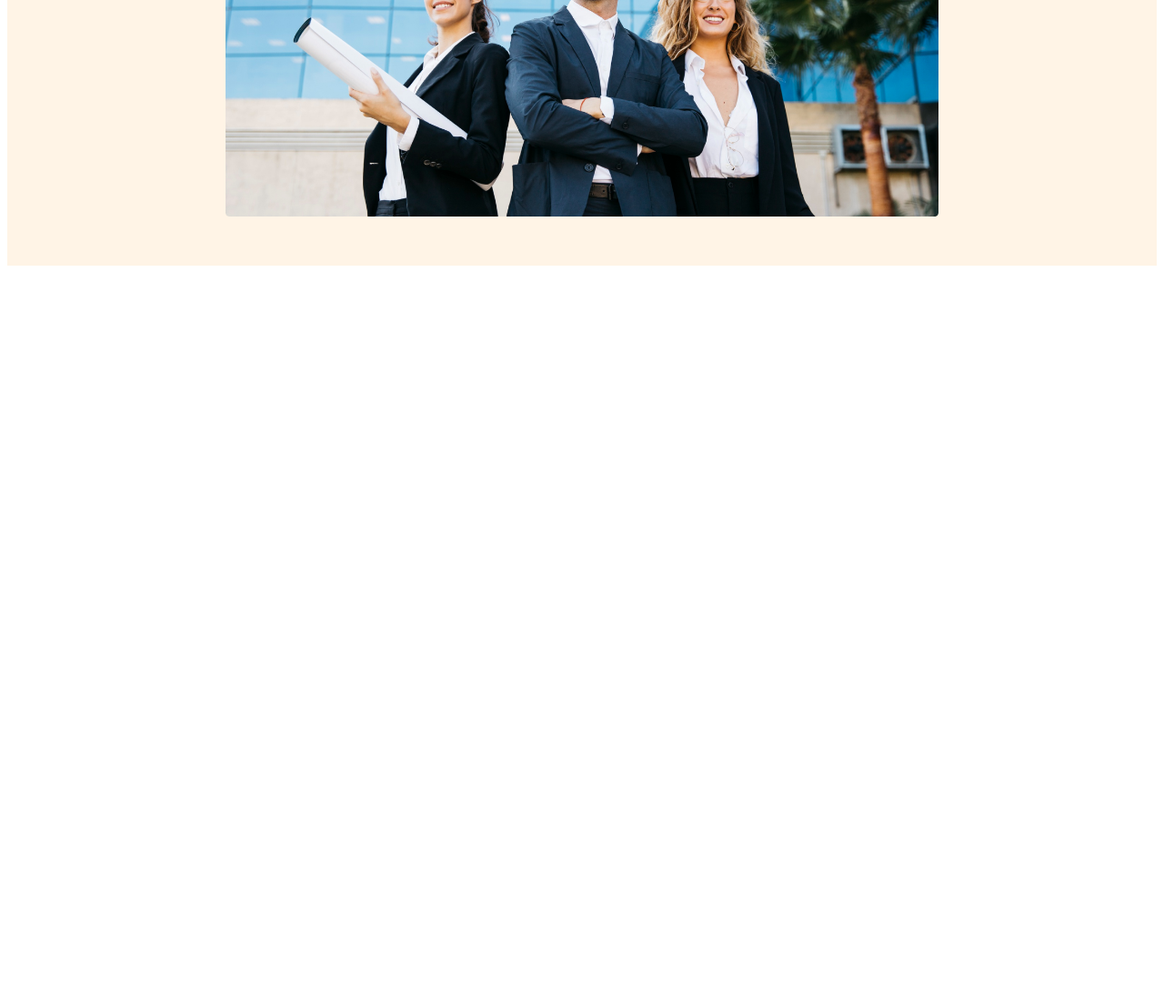
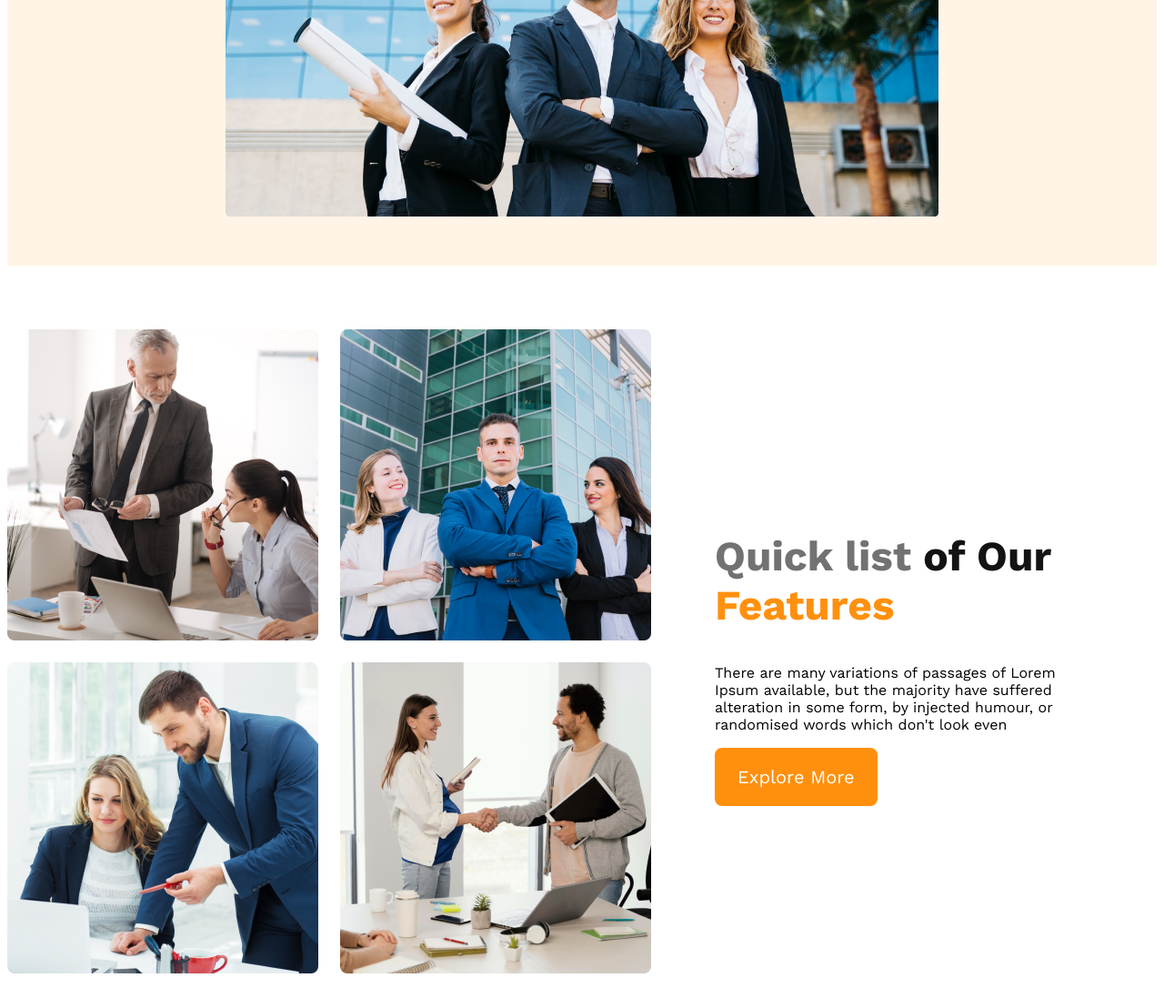
Before and after one commit to Akhi005/g3-architect-website, a plain HTML site: page index.html in a window 1280 px wide. Shown: the part 744-1852 px from the top of the page at 91% size. Before the commit the page ends 1044 px from the top, so only its background shows below. Drawn offline with nearby package versions, Linux system fonts and the light colour scheme.

Commit message:
add main section

```diff
--- a/index.html
+++ b/index.html
@@ -23,7 +23,7 @@
         <div class="banner">
             <div class="banner-content">
                 <h1 class="banner-title">Brand New Group of Architects </h1>
-                <p class="banner-description">There are many variations of passages of Lorem Ipsum   available, but the
+                <p class="text-light-gray">There are many variations of passages of Lorem Ipsum   available, but the
                     majority have suffered alteration in some form, by injected humour, or randomised words which don't
                     look even</p>
                 <button class="btn-primary">Explore More</button>
@@ -31,7 +31,23 @@
             <img src="./images/banner.png" alt="">
         </div>
     </header>
-    <main></main>
+    <!--header end-->
+    <main>
+      <section class="teams-container">
+        <div class="teams-img-container">
+            <img src="images/team1.png" alt="">
+            <img src="images/team2.png" alt="">
+            <img src="images/team3.png" alt="">
+            <img src="images/team4.png" alt="">
+          </div>
+          <div class="teams-content">
+              <h1 class="teams-title" ><span class="text-light-gray">Quick list</span>
+                 <span class="quick-list">of Our</span> <span class="text-features">Features</span></h1>
+              <p class="teams-description" >There are many variations of passages of Lorem Ipsum available, but the majority have suffered alteration in some form, by injected humour, or randomised words which don't look even</p>
+              <button class="btn-primary">Explore More</button>
+          </div>
+      </section>
+    </main>
     <footer></footer>
 </body>
 
--- a/styles.css
+++ b/styles.css
@@ -51,37 +51,86 @@ nav li a {
     font-weight: 700;
 }
 
-.banner-description {
+.text-light-gray {
     color: #727272;
 }
 
 .btn-primary {
     border-radius: 8px;
     background: #FF900E;
-    color:#fff;
+    color: #fff;
     padding: 20px 25px;
     border: none;
     font-size: 1.25rem;
     cursor: pointer;
 }
-.banner img{
-  margin-top: 20px;
-    width:100%;
+
+.banner img {
+    margin-top: 20px;
+    width: 100%;
 }
+
+main {
+    max-width: 1440px;
+    margin: 70px auto;
+}
+
+.teams-container {
+    display: flex;
+    align-items: center;
+    justify-content: space-between;
+}
+
+.teams-img-container {
+    display: grid;
+    grid-template-columns: repeat(2, 1fr);
+    gap: 24px;
+}
+
+.teams-content {
+    padding: 0 70px;
+}
+
+.teams-title {
+    color: #727272;
+    font-size: 46px;
+    font-weight: 700;
+}
+.quick-list{
+    color:#131313;
+
+}
+.text-features{
+    color:#FF900E;
+}
+
+
+
+
+
+
+
+
+
 /* responsive*/
 @media screen and (max-width:576px) {
-      header{
+    header {
         padding: 10px;
-      }
-      nav {
+    }
+
+    nav {
         flex-direction: column;
-      }
+    }
+    .teams-img-container{
+        grid-template-columns: repeat(1,1fr);
+    }
 }
+
 @media screen and (min-width:576px) and (max-width:992px) {
-    header{
-      padding: 10px;
+    header {
+        padding: 10px;
     }
     nav {
-      flex-direction: column;
+        flex-direction: column;
     }
 }
```
